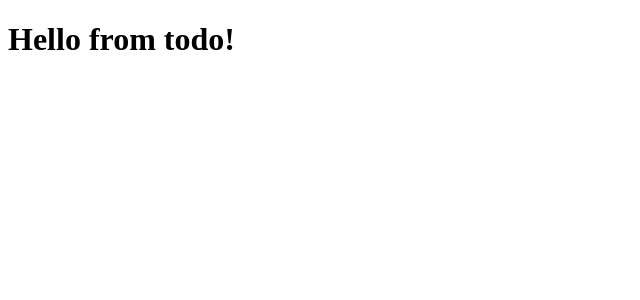
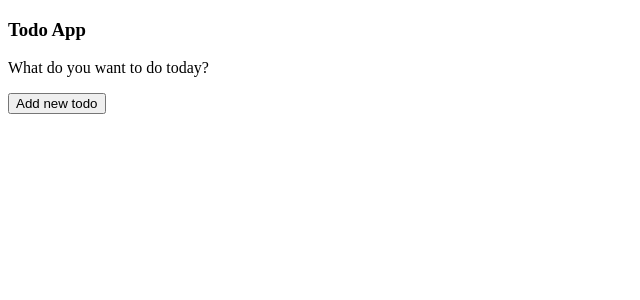
Before and after one commit to eternalbeginner/react-todo, a React (Create React App) app: page / in a window 1280 px wide. Shown: the top 300 px of the page, without its empty margins (0-640 px from the left). Built offline with nearby package versions, Linux system fonts and the light colour scheme.

Commit message:
Display the Home page to the screen

```diff
--- a/package.json
+++ b/package.json
@@ -13,6 +13,7 @@
     "react-scripts": "5.0.0",
     "remixicon": "^2.5.0",
     "sass": "^1.49.7",
+    "uuid": "^8.3.2",
     "web-vitals": "^2.1.0"
   },
   "scripts": {
--- a/src/App.jsx
+++ b/src/App.jsx
@@ -1,5 +1,12 @@
+import { Home } from './containers';
+import 'remixicon/fonts/remixicon.css';
+
 const App = () => {
-	return <h1>Hello from todo!</h1>;
+	return (
+		<>
+			<Home />
+		</>
+	);
 };
 
 export default App;
```
